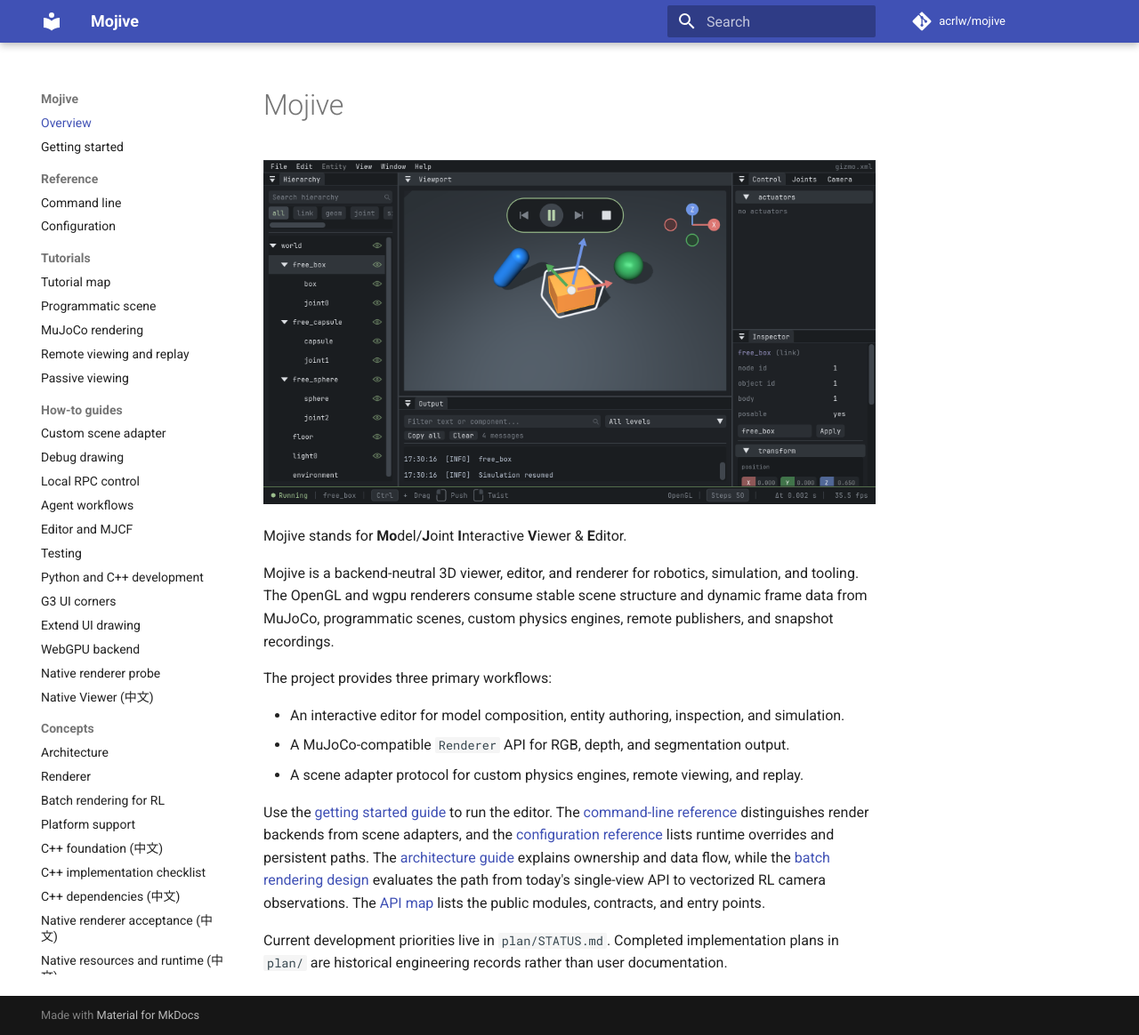
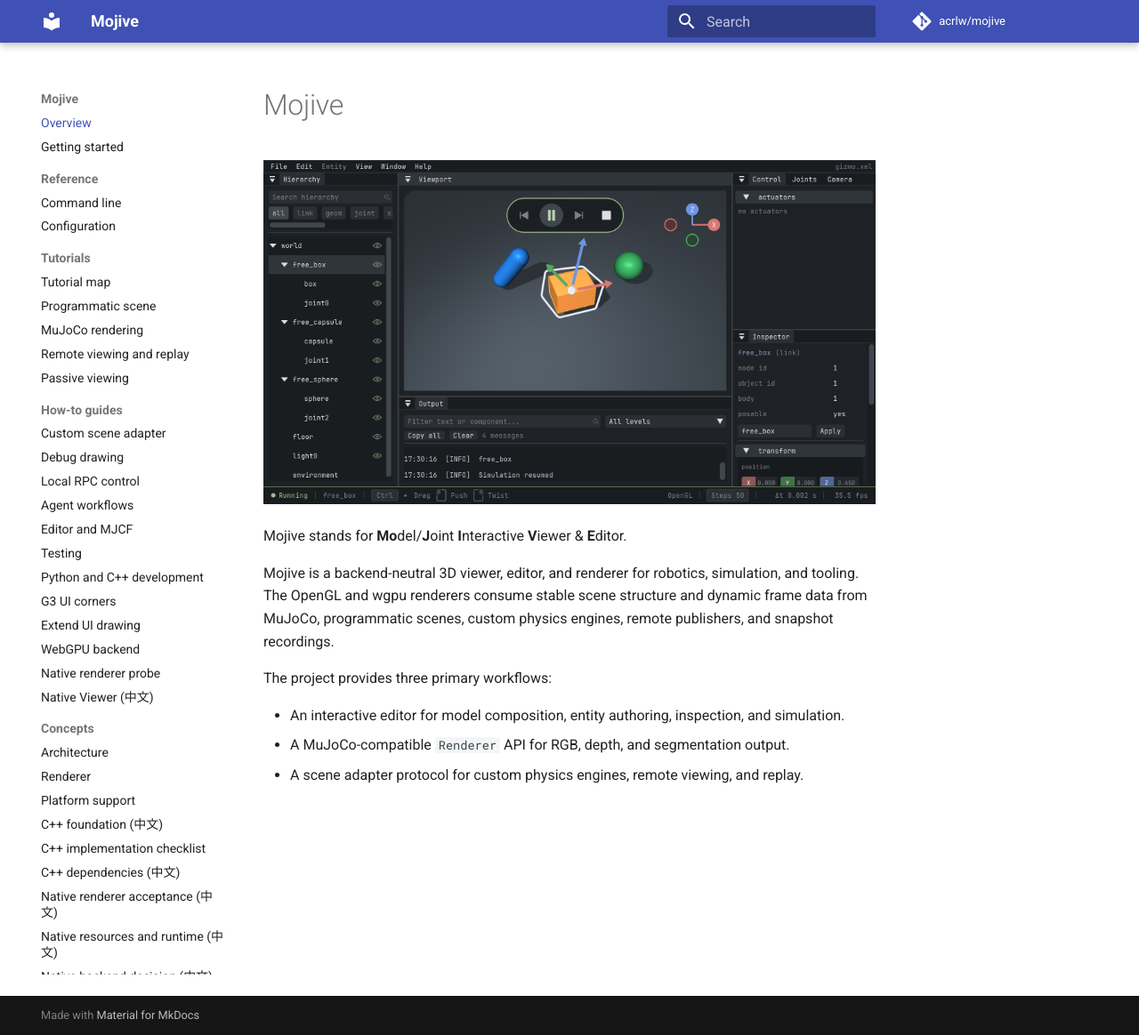
Before and after one commit to acrlw/mojive, an MkDocs documentation site: the page built from docs/index.md, in a window 1280 px wide and 1164 px high. Shown: the whole window at 89% size. Built offline with MkDocs 1.6.1 and Material for MkDocs 9.7.7, drawn with Linux system fonts in a browser that asks for light colours; comment, search, counter and statistics services are not loaded.

Commit message:
Update documentation links

```diff
--- a/docs/index.md
+++ b/docs/index.md
@@ -13,14 +13,3 @@ The project provides three primary workflows:
 - An interactive editor for model composition, entity authoring, inspection, and simulation.
 - A MuJoCo-compatible `Renderer` API for RGB, depth, and segmentation output.
 - A scene adapter protocol for custom physics engines, remote viewing, and replay.
-
-Use the [getting started guide](getting-started.md) to run the editor. The
-[command-line reference](reference/cli.md) distinguishes render backends from scene adapters, and
-the [configuration reference](reference/configuration.md) lists runtime overrides and persistent
-paths. The [architecture guide](concepts/architecture.md) explains ownership and data flow, while
-the [batch rendering design](BATCH_RENDERING.md) evaluates the path from today's single-view API to
-vectorized RL camera observations. The [API map](api/index.md) lists the public modules, contracts,
-and entry points.
-
-Current development priorities live in `plan/STATUS.md`. Completed implementation plans in
-`plan/` are historical engineering records rather than user documentation.
--- a/mkdocs.yml
+++ b/mkdocs.yml
@@ -42,7 +42,6 @@ nav:
   - Concepts:
       - Architecture: concepts/architecture.md
       - Renderer: RENDERER.md
-      - Batch rendering for RL: BATCH_RENDERING.md
       - Platform support: PLATFORM.md
       - C++ foundation (中文): plans/cpp-foundation.zh.md
       - C++ implementation checklist: plans/cpp-implementation.zh.md
```
Also changed, not shown: docs/RENDERER.md (+0 -4 lines).
